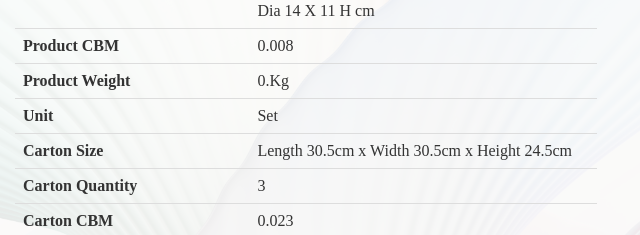
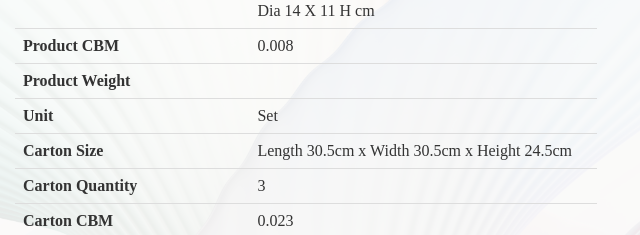
Before and after one commit to GBSLIT/GB26431, a plain HTML site: page index.html in a window 1280 px wide. Shown: the part 376-611 px from the top of the page, 187-827 px from the left. Drawn offline with Linux system fonts and the light colour scheme.

Commit message:
Update index.html

```diff
--- a/index.html
+++ b/index.html
@@ -160,7 +160,7 @@
                 </tr>
                 <tr>
                     <th>Product Weight</th>
-                    <td>0.Kg</td>
+                    <td></td>
                 </tr>
                 <tr>
                     <th>Unit</th>
```
